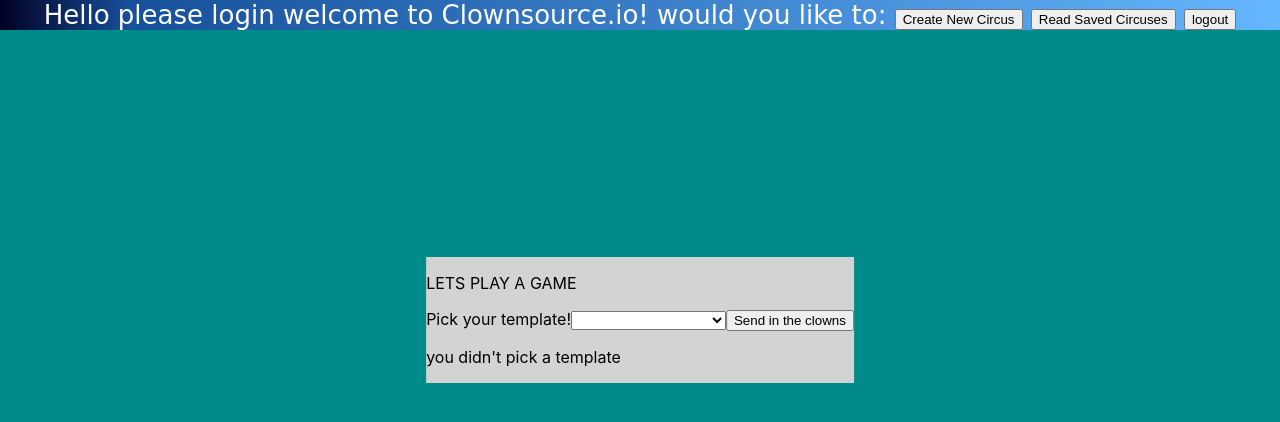
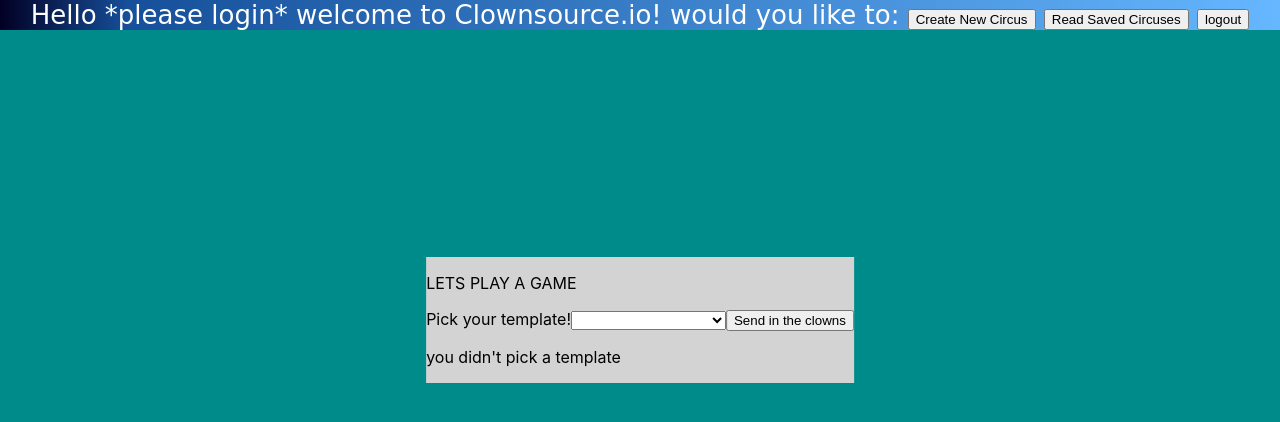
Before and after one commit to Gabe-N-G/ClownSource, a React (Create React App) app: page / in a window 1280 px wide. Both pictures are taken after typing "Sample" into the empty fields and a click on the button "Create New Circus". Shown: the top 422 px of the page. Built offline with nearby package versions, Linux system fonts and the light colour scheme; no server answers.

Commit message:
about to table

```diff
--- a/src/components/Login.js
+++ b/src/components/Login.js
@@ -51,7 +51,7 @@ class Login extends React.Component{
             <br/>
             <form onSubmit={e => {e.preventDefault()
                 this.loginCreator(this.state)}}>
-              <span>Name here:<input type="text"
+              <span>Name here: <input type="text"
                               onChange={this.handleChange}
                               name="name"
                               placeholder="name"
@@ -71,7 +71,7 @@ class Login extends React.Component{
               </label>
             <br/>
               <label>
-                <span >Favorite Font</span>
+                <span >Favorite font: </span>
                 <select name="font" value={this.state.value} onChange={this.handleChange}>
                   <option value=""></option>
                   <option value="Arial, Helvetica, sans-serif">Helvetica</option>
--- a/src/components/MadLibCreator.js
+++ b/src/components/MadLibCreator.js
@@ -40,6 +40,8 @@ class MadLibCreator extends React.Component{
                         <option value="resignation">Resignation</option>
                         <option value="artist_statement_long">Artist Statement (long)</option>
                         <option value="cover_letter_long">Cover Letter (long)</option>
+                        <option value="dating_app_profile">Dating app profile</option>
+                        <option value="linkedin_summary">LinkedIn summary</option>
                       </select>
                     </label>
                     <input type="submit" value="Send in the clowns" />
--- a/src/components/MadLibView.js
+++ b/src/components/MadLibView.js
@@ -40,6 +40,7 @@ class MadLibView extends React.Component{
 
 
                 Here are ya malibs! Click to see!
+
                 {this.state.sortedMadlib.map(libs =><div> Title: {libs.template.title}
                                                           User: {libs.user.name}
                                                         <button onClick={() => this.props.handleClick(libs)}>view</button>
--- a/src/components/NavBar.js
+++ b/src/components/NavBar.js
@@ -20,7 +20,7 @@ class Navbar extends React.Component{
 
         return(
             <div className='Navbar' style={{fontFamily:this.props.currentUser.font}}>
-                Hello  {this.props.currentUser?<span style = {{color : this.props.currentUser.color}}>{this.props.currentUser.name}</span>: "please login"} welcome to Clownsource.io! would you like to: <button onClick={this.props.create}>Create New Circus</button> <button onClick={this.props.view} >Read Saved Circuses</button> <button onClick={this.props.logout}>logout</button>
+                Hello  {this.props.currentUser?<span style = {{color : this.props.currentUser.color}}>{this.props.currentUser.name}</span>: "*please login*"} welcome to Clownsource.io! would you like to: <button onClick={this.props.create}>Create New Circus</button> <button onClick={this.props.view} >Read Saved Circuses</button> <button onClick={this.props.logout}>logout</button>
             </div>
 
         )
--- a/src/components/SingleView.js
+++ b/src/components/SingleView.js
@@ -30,7 +30,7 @@ class SingleView extends React.Component{
          window.emailjs.send(service_id, template_id, template_params)
                 .then(function(response) {
                     console.log('SUCCESS!', response.status, response.text)
-                    alert("Email sent!")
+                    alert(`Email sent! check ${mailer.toEmail}`)
                 }, function(error) {
                     alert('Email failed :( , try again?', error);
                 });
```
